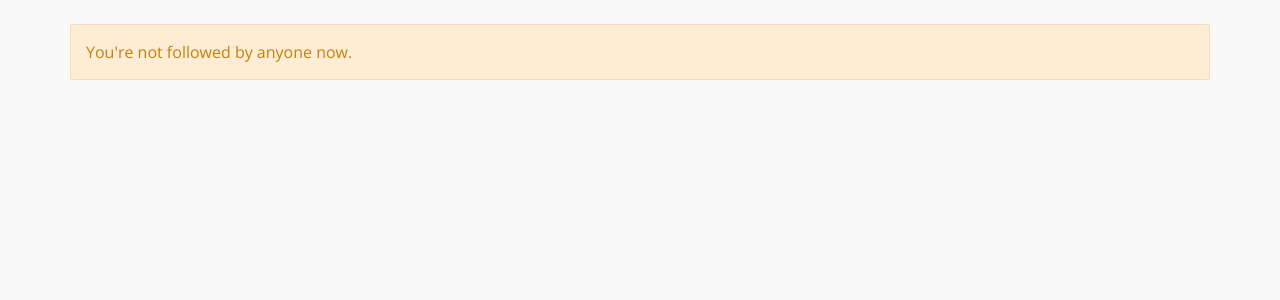
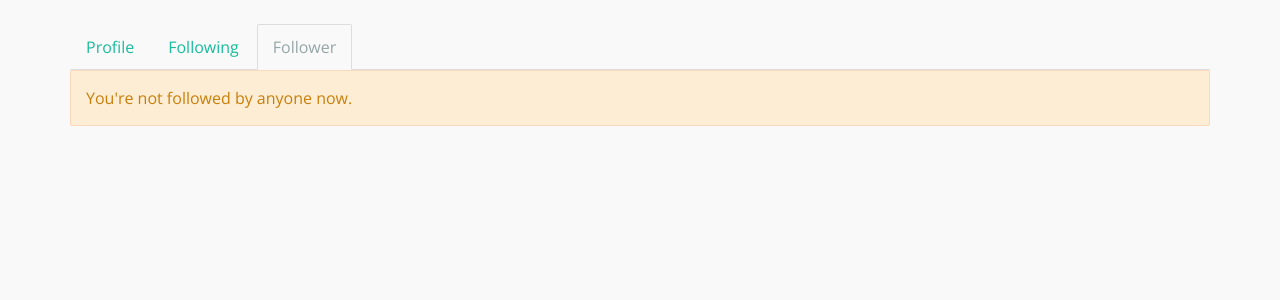
Before and after one commit to utgwkk/le4-database, a Flask app: a page that uses templates/follower.html in a window 1280 px wide. Shown: the part 82-382 px from the top of the page. Run offline with Flask 2, Linux system fonts and the light colour scheme; data that the repository does not hold is empty; some libraries are stand-ins or nearby versions.

Commit message:
Add follower / following / user info tab to user page

```diff
--- a/main.py
+++ b/main.py
@@ -317,7 +317,8 @@ def users_following(username):
         )
         ORDER BY created_at DESC
         ''', (username,))
-    return render_template('following.html', users=c.fetchall())
+    return render_template('following.html', users=c.fetchall(),
+                           username=username)
 
 
 @app.route('/follower')
@@ -340,7 +341,8 @@ def users_follower(username):
         )
         ORDER BY created_at DESC
         ''', (username,))
-    return render_template('follower.html', users=c.fetchall())
+    return render_template('follower.html', users=c.fetchall(),
+                           username=username)
 
 
 @app.route('/follow', methods=['POST'])
--- a/templates/follower.html
+++ b/templates/follower.html
@@ -1,5 +1,10 @@
 {% extends "layout.html" %}
 {% block body %}
+<ul class="nav nav-tabs">
+  <li class="nav-item"><a href="{{ url_for('userpage', username=username) }}">Profile</a></li>
+  <li class="nav-item"><a href="{{ url_for('users_following', username=username) }}">Following</a></li>
+  <li class="nav-item active"><a href="{{ url_for('users_follower', username=username) }}">Follower</a></li>
+</ul>
 <div class="list-group">
   {% if users %}
     {% for user in users %}
--- a/templates/following.html
+++ b/templates/following.html
@@ -1,5 +1,10 @@
 {% extends "layout.html" %}
 {% block body %}
+<ul class="nav nav-tabs">
+  <li class="nav-item"><a href="{{ url_for('userpage', username=username) }}">Profile</a></li>
+  <li class="nav-item active"><a href="{{ url_for('users_following', username=username) }}">Following</a></li>
+  <li class="nav-item"><a href="{{ url_for('users_follower', username=username) }}">Follower</a></li>
+</ul>
 <div class="list-group">
   {% if users %}
     {% for user in users %}
--- a/templates/user.html
+++ b/templates/user.html
@@ -1,5 +1,10 @@
 {% extends "layout.html" %}
 {% block body %}
+<ul class="nav nav-tabs">
+  <li class="nav-item active"><a href="{{ url_for('userpage', username=user['username']) }}">Profile</a></li>
+  <li class="nav-item"><a href="{{ url_for('users_following', username=user['username']) }}">Following</a></li>
+  <li class="nav-item"><a href="{{ url_for('users_follower', username=user['username']) }}">Follower</a></li>
+</ul>
 <div class="list-group">
   <div class="list-group-item">
     <h4 class="list-group-item-heading">Username</h4>
```
